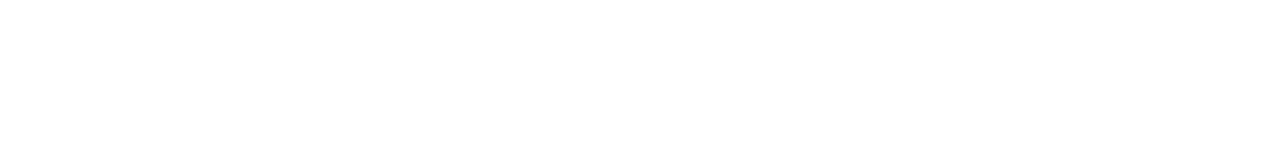
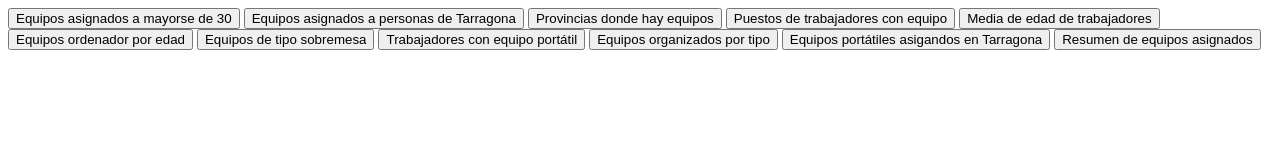
Before and after one commit to alexgonzanu/ejercicio-7-equipo-b, a website: page index.html in a window 1280 px wide. Drawn offline with Linux system fonts and the light colour scheme.

Commit message:
Contenido HTML

```diff
--- a/index.html
+++ b/index.html
@@ -5,7 +5,7 @@
   <meta charset="UTF-8">
   <meta http-equiv="X-UA-Compatible" content="IE=edge">
   <meta name="viewport" content="width=device-width, initial-scale=1.0">
-  <title>Equipos</title>
+  <title>Ejercicio 7 - Equipo B</title>
   <script src="js/equipos.js"></script>
   <!-- Carga aquí tu JS -->
   <script src="js/funciones.js"></script>
@@ -13,6 +13,33 @@
 </head>
 
 <body>
+  <div class="central">
+    <button class="boton gt30">
+      Equipos asignados a mayorse de 30</button>
+    <button class="boton tarragona">
+      Equipos asignados a personas de Tarragona</button>
+    <button class="boton provincias">
+      Provincias donde hay equipos</button>
+    <button class="boton puestos">
+      Puestos de trabajadores con equipo</button>
+    <button class="boton edad-media">
+      Media de edad de trabajadores</button>
+    <button class="boton orden-edad">
+      Equipos ordenador por edad</button>
+    <button class="boton sobremesa">
+      Equipos de tipo sobremesa</button>
+    <button class="boton trabajadores-portatil">
+      Trabajadores con equipo portátil</button>
+    <button class="boton equipos-tipo">
+      Equipos organizados por tipo</button>
+    <button class="boton portatiles-tarragona">
+      Equipos portátiles asigandos en Tarragona</button>
+    <button class="boton resumen">
+      Resumen de equipos asignados</button>
+  </div>
+  <div class="lado">
+    <!-- Insertar código -->
+  </div>
 </body>
 
 </html>
```
